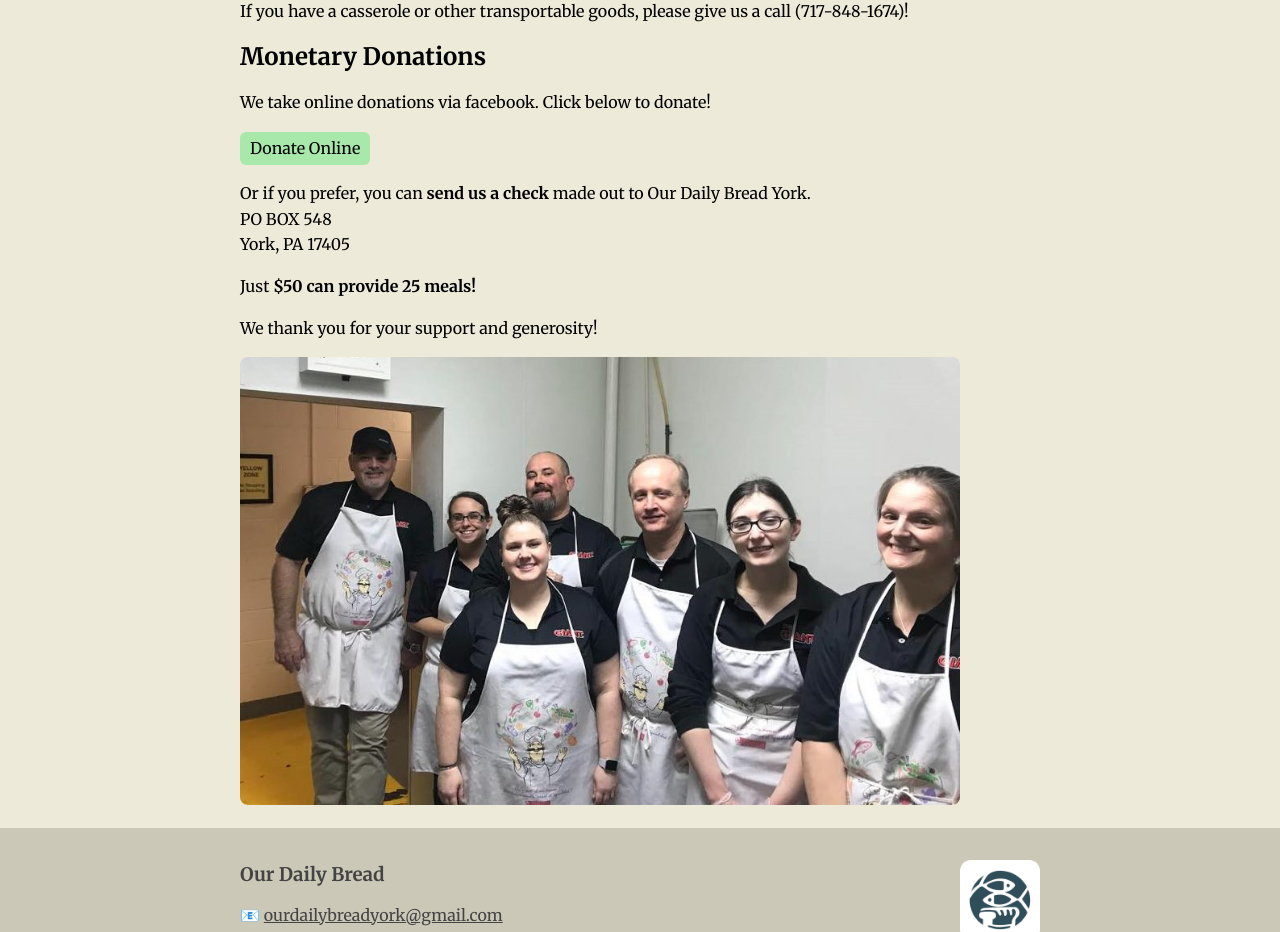
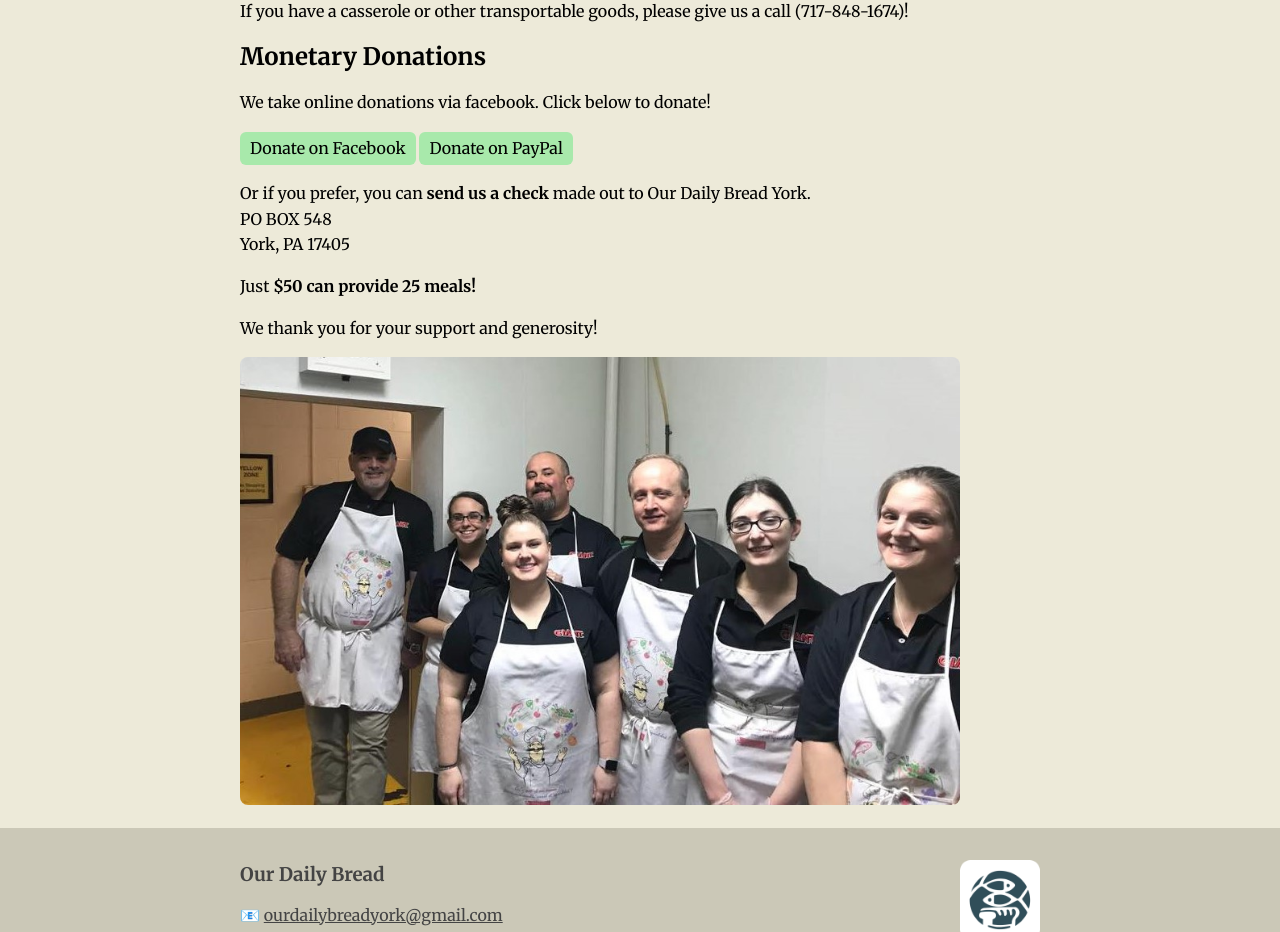
Before and after one commit to cyfinfaza/odb-website, a SvelteKit app: page /donate-and-volunteer in a window 1280 px wide. Shown: the part 851-1783 px from the top of the page. Built offline with nearby package versions, Linux system fonts and the light colour scheme.

Commit message:
Update +page.svelte

```diff
--- a/src/routes/donate-and-volunteer/+page.svelte
+++ b/src/routes/donate-and-volunteer/+page.svelte
@@ -29,8 +29,11 @@
 		<a
 			class="button donateButton"
 			href="https://www.facebook.com/ourdailybreadyork"
-			>Donate Online</a
-		>
+			>Donate on Facebook</a>
+      <a
+			class="button donateButton"
+			href="https://www.paypal.com/donate/?hosted_button_id=EBWCUCQWWVQW8"
+			>Donate on PayPal</a>
 	</p>
 	<p>
 		Or if you prefer, you can <strong>send us a check</strong> made out to Our Daily Bread York.<br>
```
